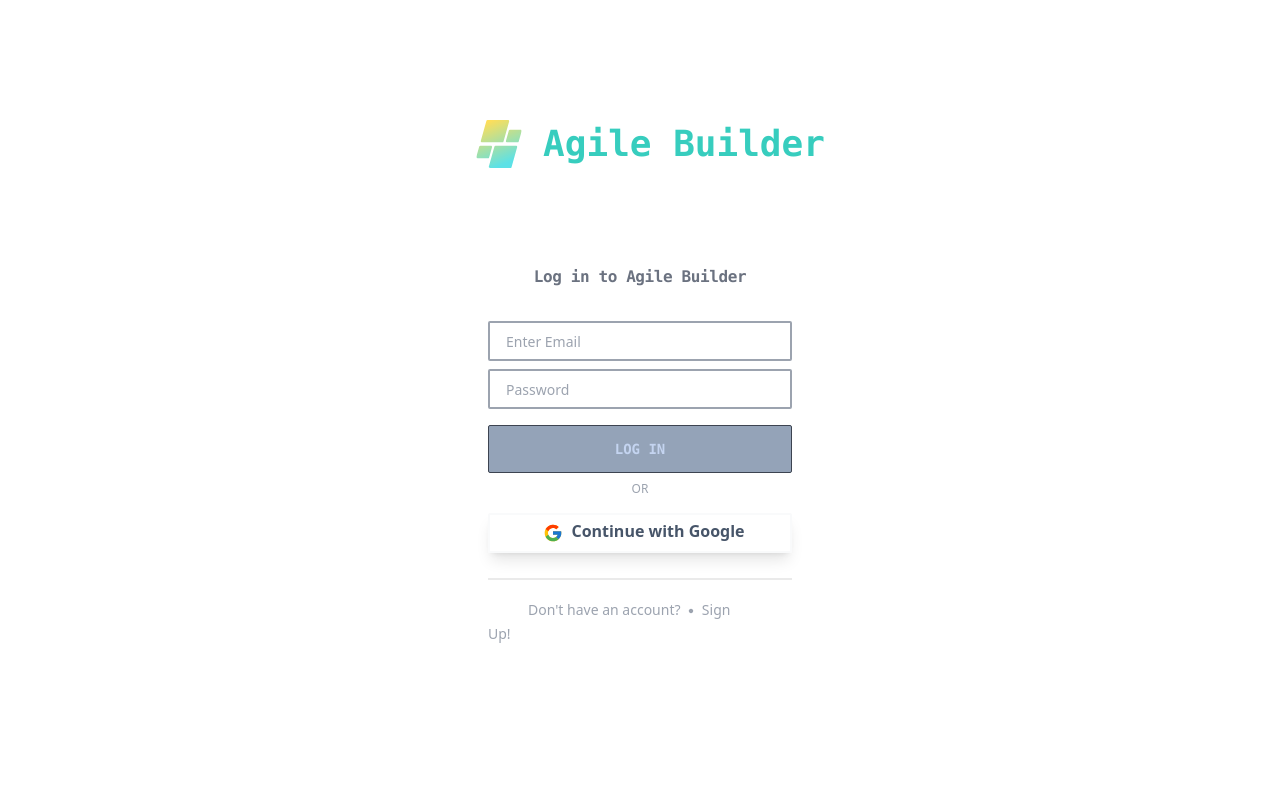
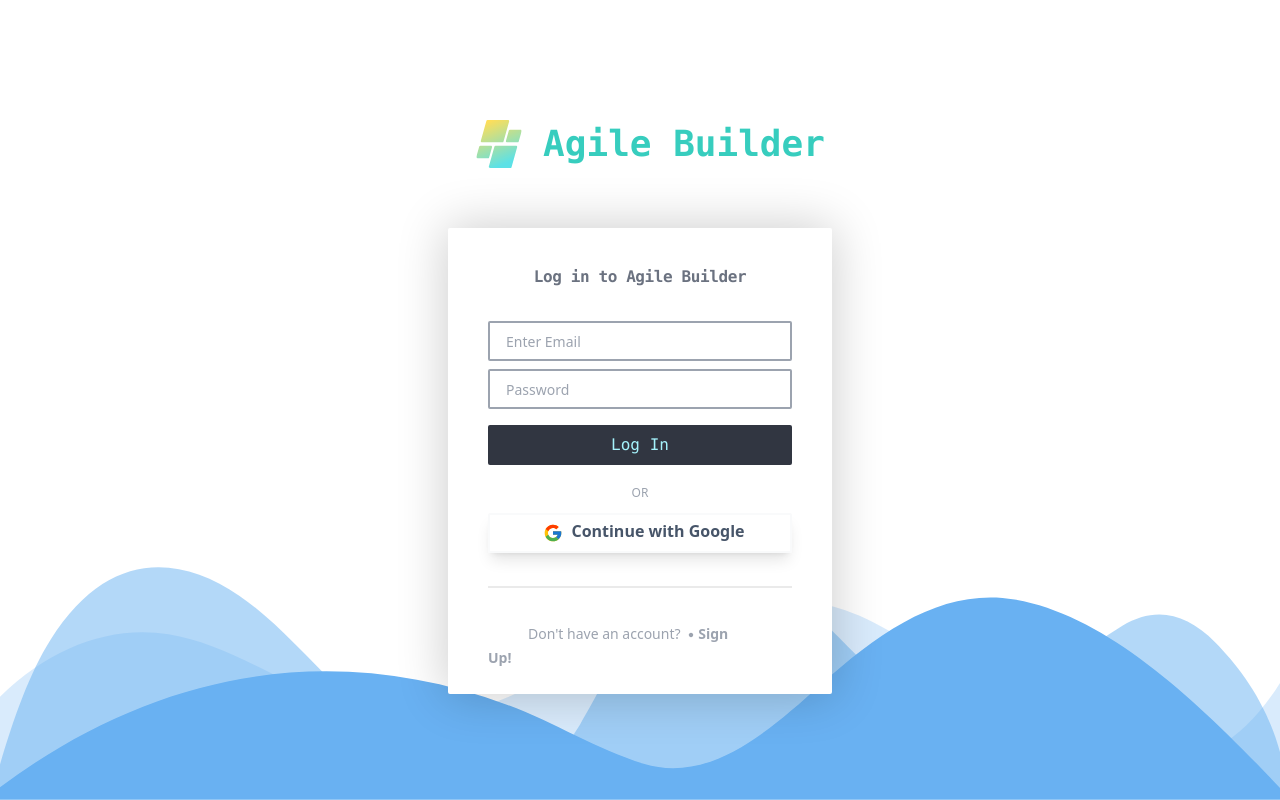
Before and after one commit to srshah27/agenda-builder, a Next.js app: page /Login in a window 1280 px wide. Built offline with nearby package versions, Linux system fonts and the light colour scheme.

Commit message:
tweaks to login

```diff
--- a/src/pages/Login.js
+++ b/src/pages/Login.js
@@ -18,7 +18,7 @@
       </div>
 
       <section className="w-full p-5">
-        <div className="mx-auto my-0 w-96 max-w-lg  py-[25px] px-[40px] rounded-sm bg-white">
+        <div className="mx-auto my-0 shadow-[0px_0px_50px_2px_rgb(0,0,0,0.2)] w-96 max-w-lg  py-[25px] px-[40px] rounded-sm bg-white">
           <h1 className="text-center text-base mt-3 mb-6 font-mono font-semibold tracking-tight text-gray-500">
             Log in to Agile Builder
           </h1>
@@ -34,26 +34,29 @@
                 placeholder="Password"
                 className="input-md my-2 transition-all duration-500 input-bordered w-full h-10 rounded-sm  border-gray-400 border-2"
               />
-              <button className="btn bg-slate-400  w-full h-10 rounded-sm font-mono my-2">
+              <button className="btn-active w-full h-10 rounded-sm font-mono my-2 text-cyan-200">
                 Log In
               </button>
-              <div className="text-center text-gray-400 text-xs mb-4"> OR </div>
+              <div className="text-center text-gray-400 text-xs my-3"> OR </div>
               <button className=" justify-center items-center  h-10 w-full text-center shadow-lg border-2 border-gray-50 rounded-sm">
                 <FcGoogle className="inline  w-5 h-auto mx-2 my-2 " />
                 <div className=" inline font-bold text-slate-600">
                   Continue with Google
                 </div>
               </button>
-              <div className="divider mt-6 h-1"></div>
+              <div className="divider my-8 h-1"></div>
               <div className="inline mx-10 text-gray-400 text-sm">
                 {' '}
-                Don&apos;t have an account? <RxDotFilled className="inline" /> Sign
-                Up!{' '}
+                Don&apos;t have an account? <RxDotFilled className="inline" />
+                <strong>Sign Up!</strong>
               </div>
             </form>
           </div>
         </div>
       </section>
+      <div>
+        <Image src="/wavesOpacity.svg" alt="Waves" className='scale-y-[-1] absolute w-screen h-1/3 bottom-0 -z-10' width={500} height={500} />
+      </div>
     </div>
   )
 }
```
Also changed, not shown: public/wavesOpacity.svg (added).
